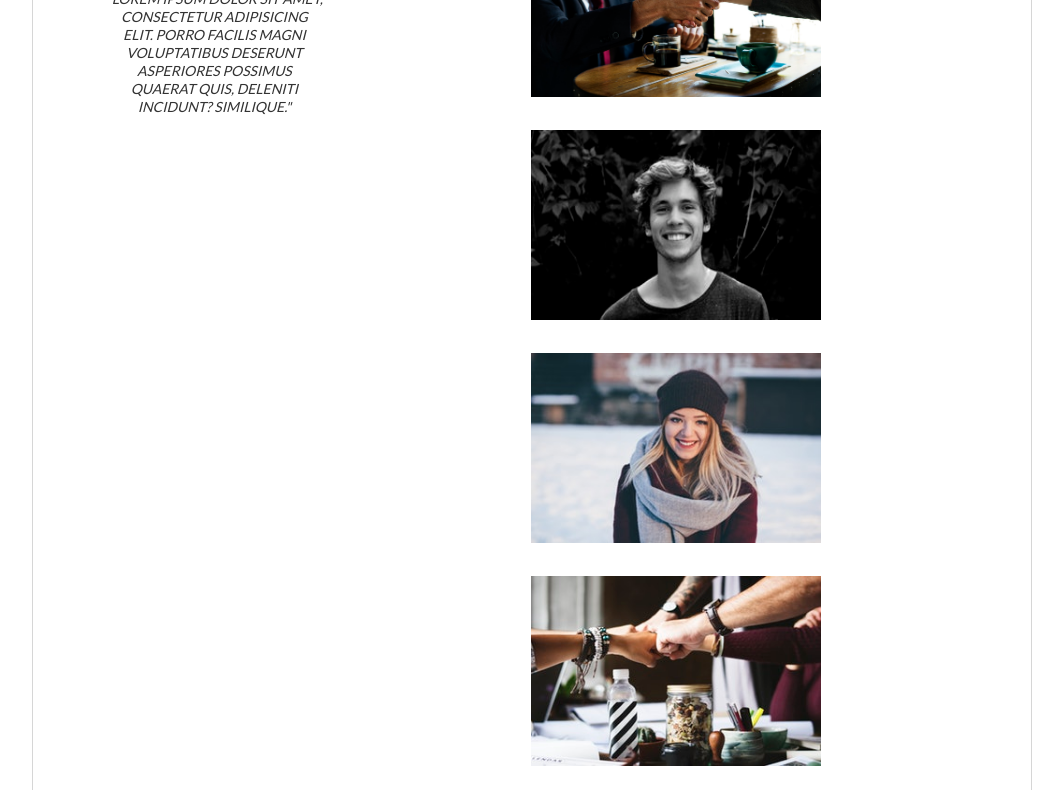
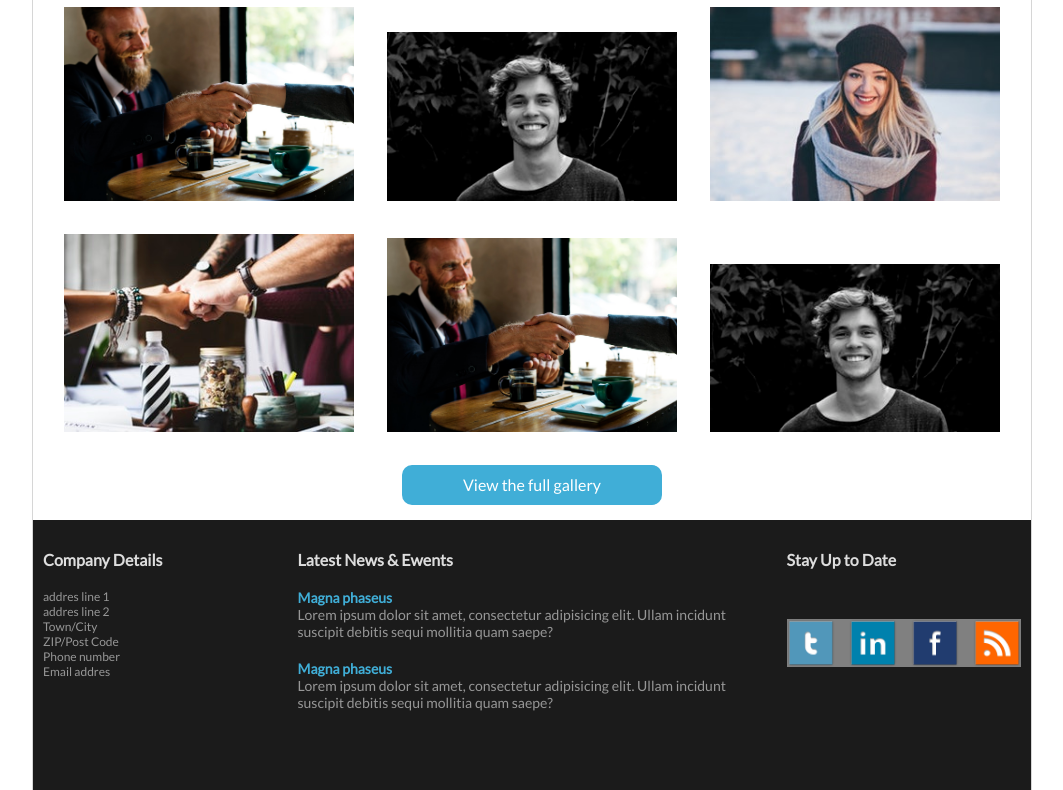
Before and after one commit to devdave93/learning, a plain HTML site: page index.html in a window 1280 px wide. Shown: the part 827-1617 px from the top of the page, without its empty margins (108-1171 px from the left). Drawn offline with Linux system fonts and the light colour scheme; files whose address does not match are found by name.

Commit message:
Update style.css

```diff
--- a/style.css
+++ b/style.css
@@ -185,7 +185,7 @@ figcaption{
 	margin-top: 50px;
 	text-transform: uppercase;
 	display: flex;
-
+	flex-wrap: wrap;
 	text-align: center;
 }
 
@@ -212,7 +212,6 @@ main{
 
 .flex-gallery img{
 	width: 320px;
-	height: 220px;
 	padding:15px;
 }
 
```
